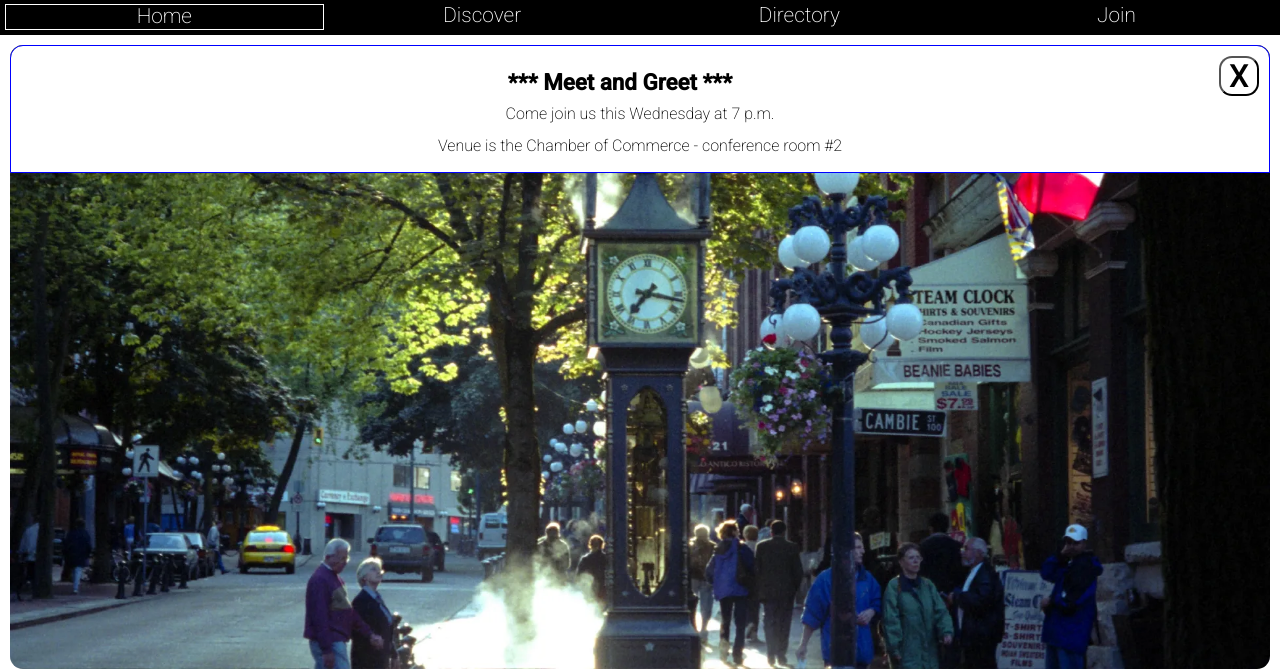
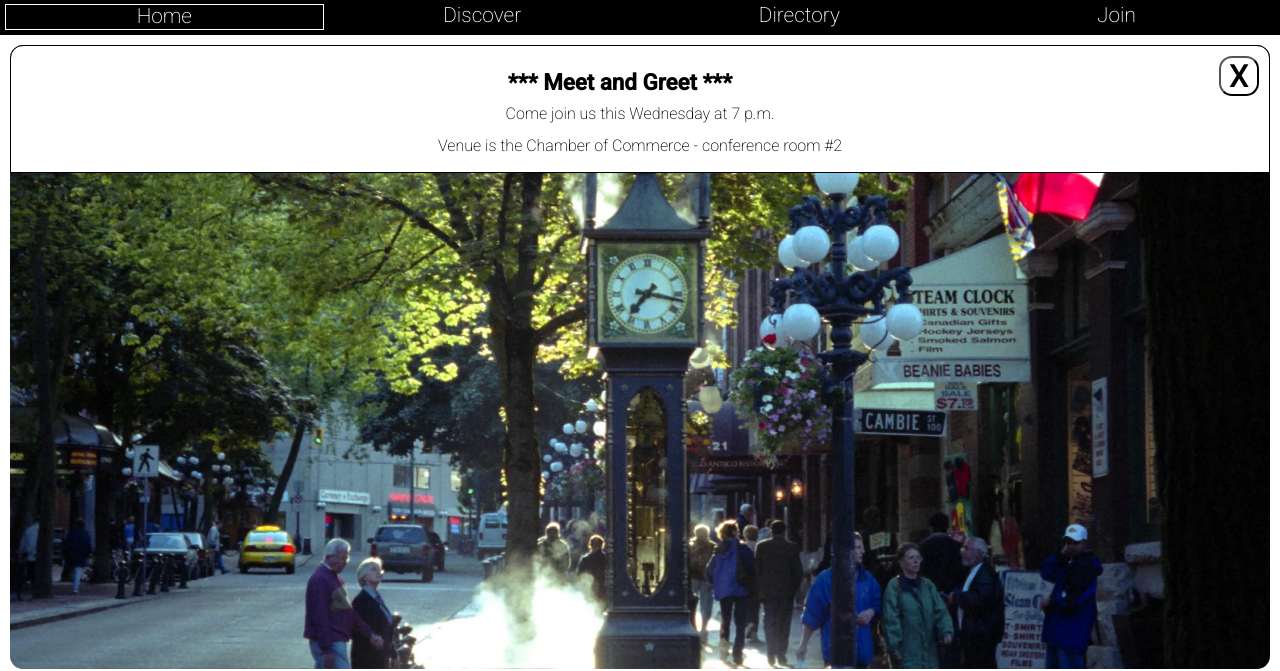
Before and after one commit to stburgess/wdd230, a plain HTML site: page chamber/index.html in a window 1280 px wide. Shown: the part 151-822 px from the top of the page. Drawn offline with Linux system fonts and the light colour scheme; no server answers.

Commit message:
minor update

```diff
--- a/chamber/styles/base.css
+++ b/chamber/styles/base.css
@@ -151,7 +151,7 @@ footer {
   background-color: white;
   border-top-left-radius: 13px;
   border-top-right-radius: 13px;
-  border: 1px solid var(--buttonColor);
+  border: 1px solid var(--textColor);
   padding: 10px;
   width: 100%;
   line-height: 200%;
```
